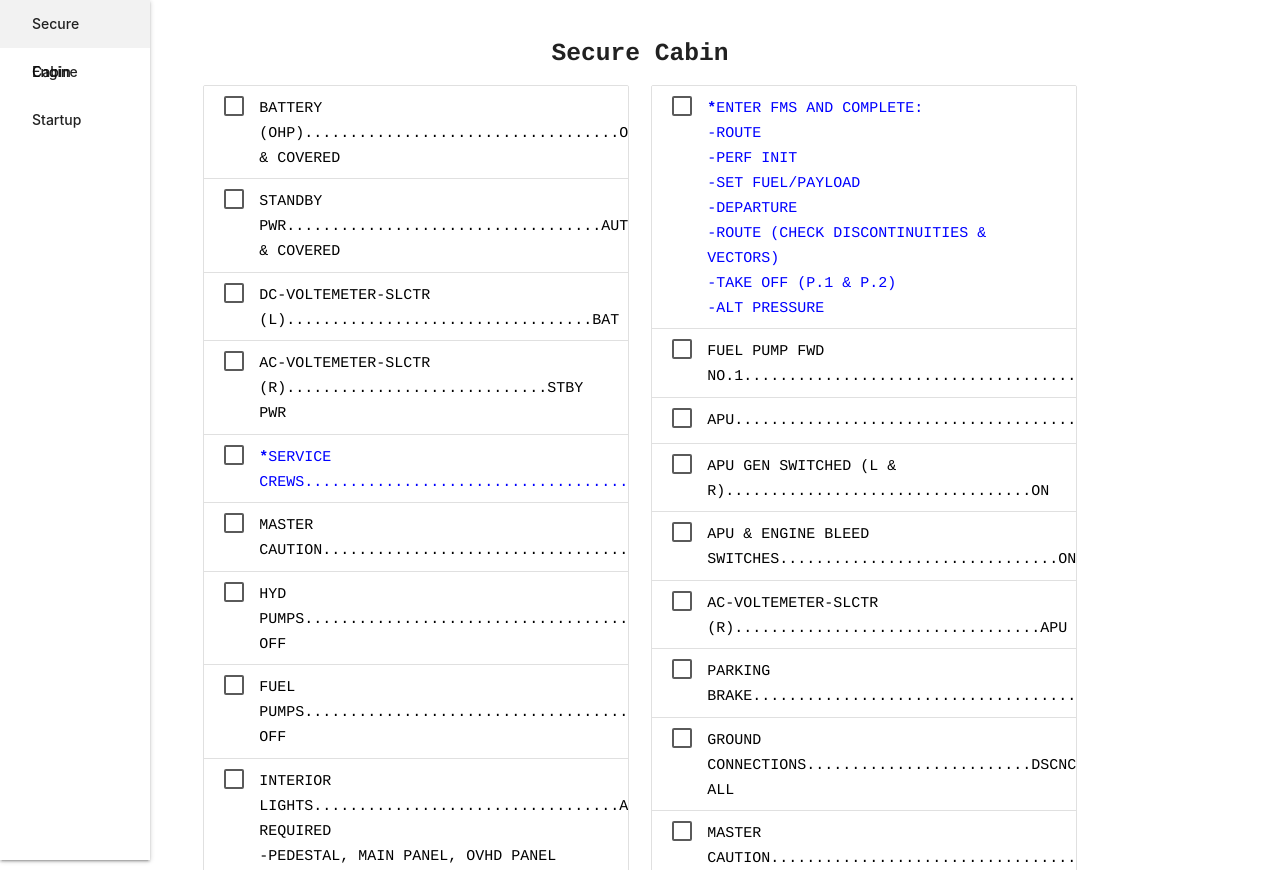
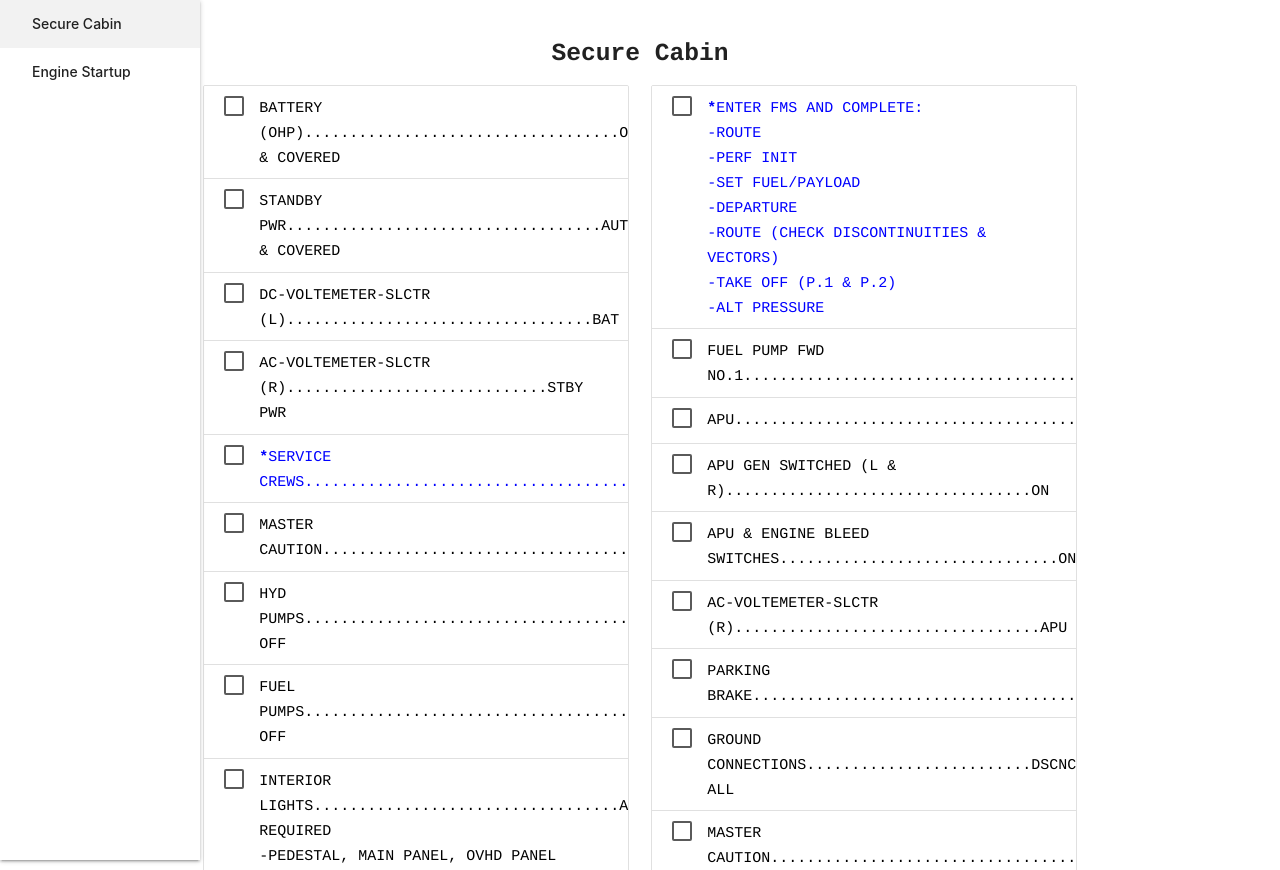
Before and after one commit to coredev-uk/CoreCheck, a plain HTML site: page index.html in a window 1280 px wide. Shown: the top 870 px of the page. Drawn offline with Linux system fonts and the light colour scheme; a script that the page names is missing.

Commit message:
Update style.css

```diff
--- a/css/style.css
+++ b/css/style.css
@@ -1,3 +1,4 @@
 .sidenav {
-  max-width: 150px;
+  max-width: 300px;
+  width: 200px;
 }
```
